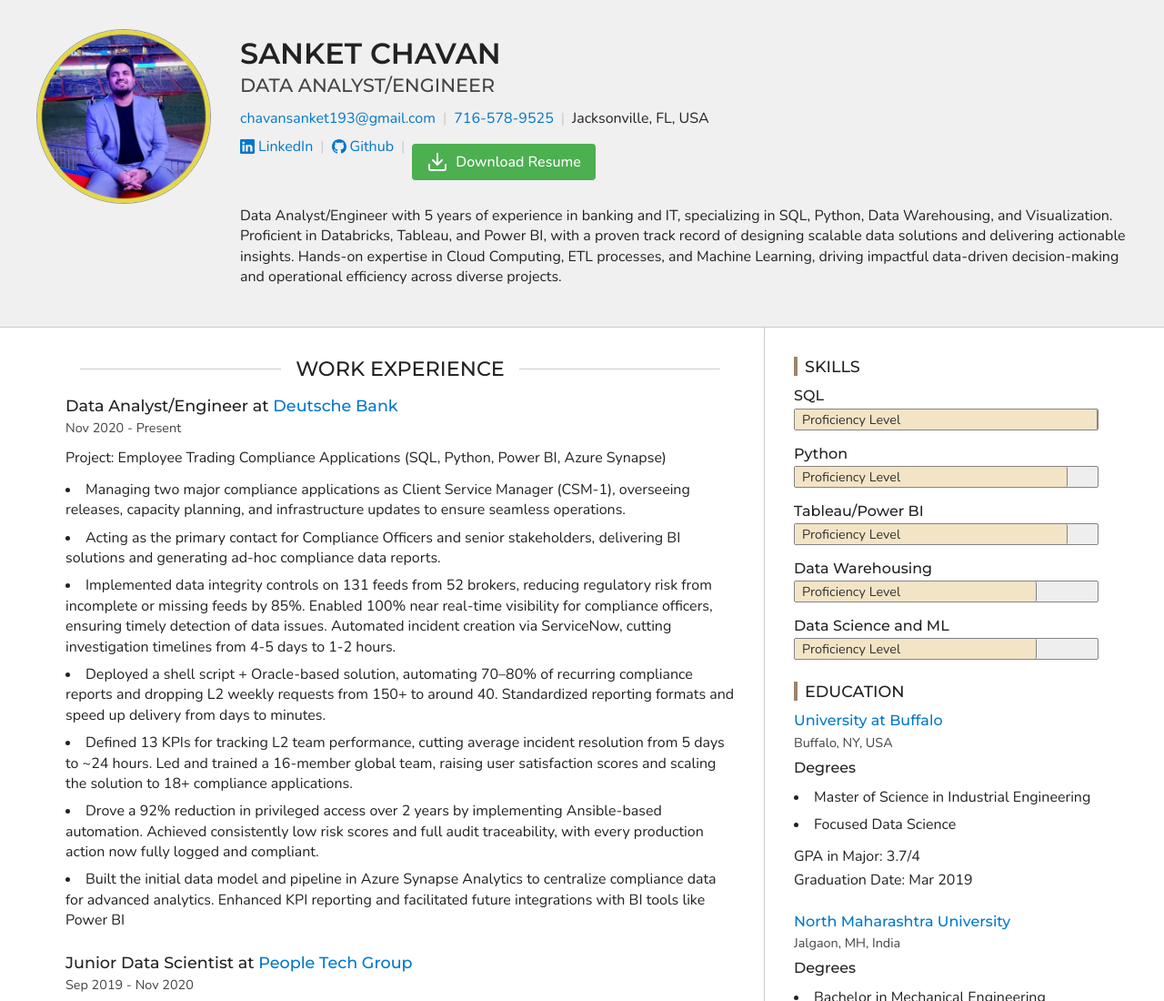
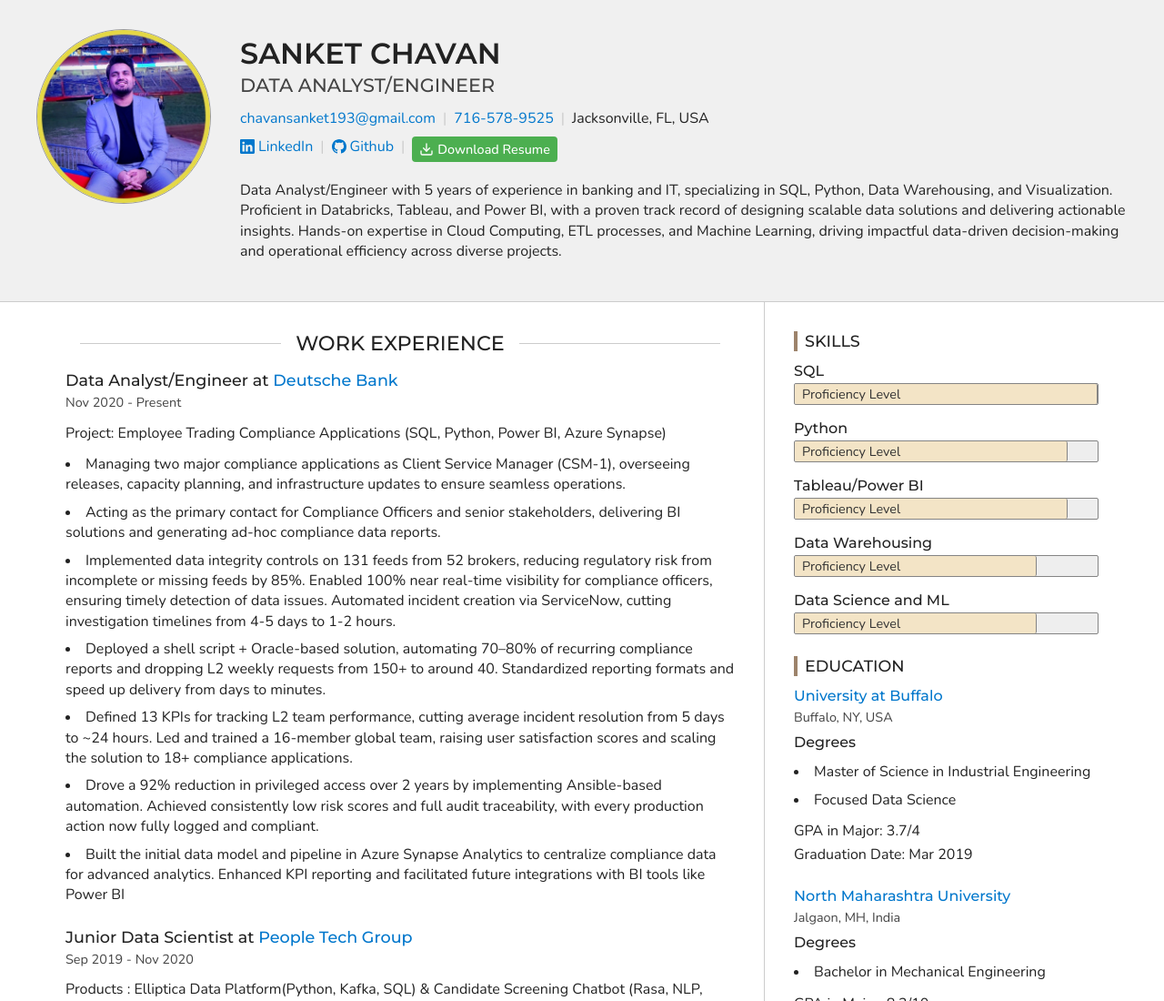
Before and after one commit to sanketchavan08/sanketchavan08.github.io, a plain HTML site: page index.html in a window 1280 px wide. Shown: the top 1100 px of the page at 91% size. Drawn offline with nearby package versions, Linux system fonts and the light colour scheme.

Commit message:
changed resume

```diff
--- a/css/main.css
+++ b/css/main.css
@@ -476,24 +476,27 @@ blockquote {
 a[download].link-with-icon {
   background-color: #4CAF50;
   color: white !important;
-  padding: 8px 16px;
+  padding: 4px 8px;
   border-radius: 4px;
   font-weight: 500;
   transition: all 0.3s ease;
   display: inline-flex;
   align-items: center;
-  gap: 8px;
-  margin: 8px 0;
+  gap: 4px;
+  margin: 0;
+  font-size: 0.9rem;
 }
 
 a[download].link-with-icon:hover {
   background-color: #45a049;
   color: white !important;
   text-decoration: none;
-  transform: translateY(-2px);
-  box-shadow: 0 2px 4px rgba(0,0,0,0.1);
+  transform: translateY(-1px);
+  box-shadow: 0 1px 2px rgba(0,0,0,0.1);
 }
 
 a[download].link-with-icon svg {
   stroke: white;
+  width: 16px;
+  height: 16px;
 }
--- a/portfolio.json
+++ b/portfolio.json
@@ -8,7 +8,7 @@
     "phone": "716-578-9525",
     "location": "Jacksonville, FL, USA"
   },
-  "summary": "Data Analyst/Engineer with 5 years of experience in banking and IT, specializing in SQL, Python, Data Warehousing, and Visualization. Proficient in Databricks, Tableau, and Power BI, with a proven track record of designing scalable data solutions and delivering actionable insights. Hands-on expertise in Cloud Computing, ETL processes, and Machine Learning, driving impactful data-driven decision-making and operational efficiency across diverse projects.",
+  "summary": "Data Analyst/Engineer with 5 years of experience in banking and IT, specializing in SQL, Python, Data Warehousing, and Visualization. Proficient in Tableau and Power BI, with demonstrated expertise in developing scalable, data-driven BI solutions and transforming complex data into actionable insights. Skilled in translating business requirements into analytical frameworks, enhancing business performance, and driving strategic decision-making with strong business acumen",
   "base_url": "127.0.0.1:5500",
   "social_links": [
     {
```
